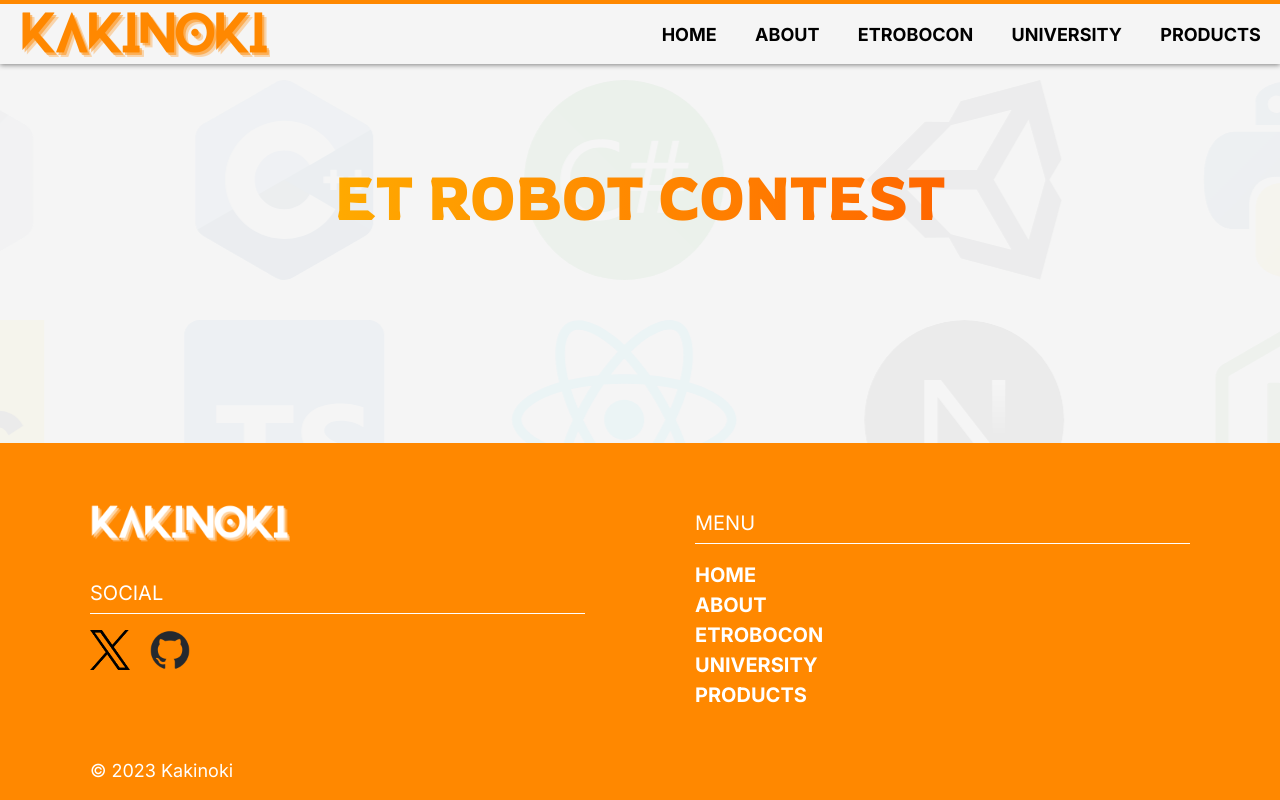
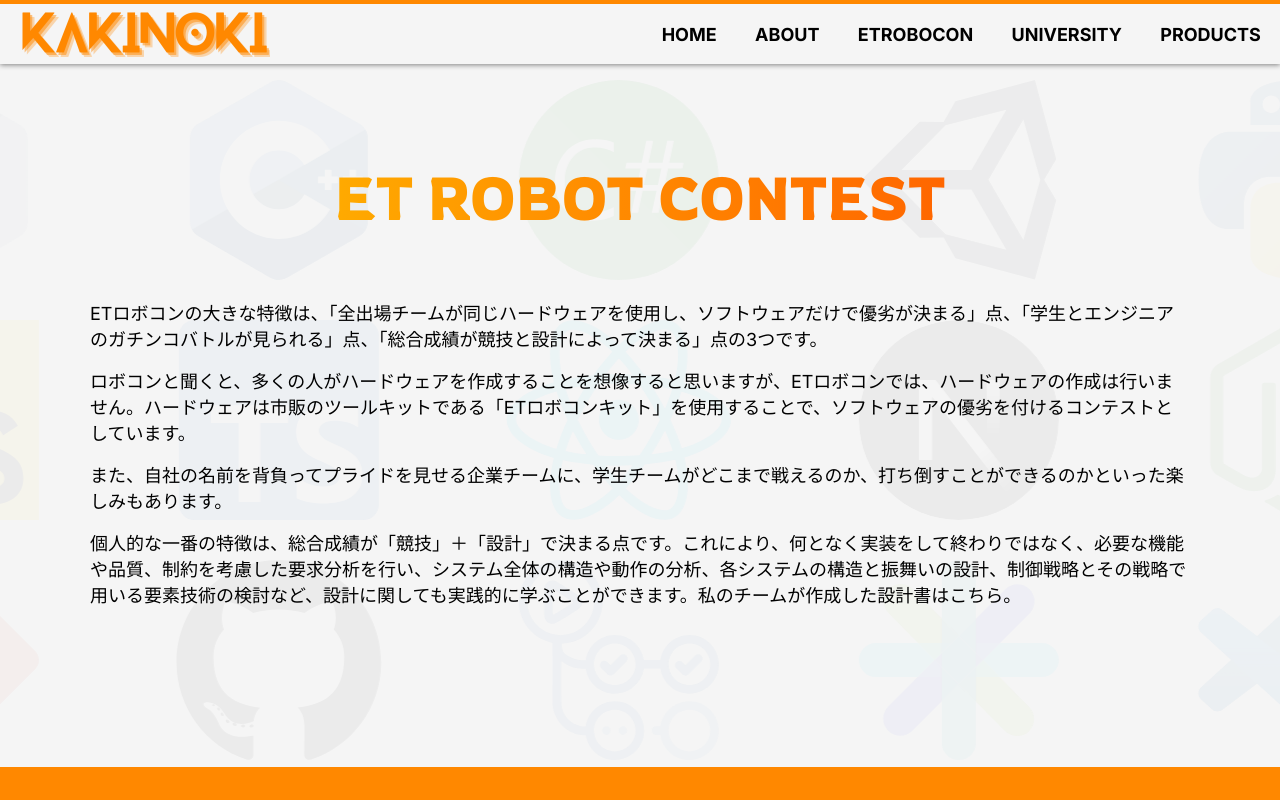
Before and after one commit to KakinokiKanta/about-kakinoki, a Next.js app: page /etrobo in a window 1280 px wide. Shown: the top 800 px of the page. Built offline with nearby package versions, Linux system fonts and the light colour scheme; a web font is replaced by a local one.

Commit message:
add: ETロボコンに関する説明文の追加

```diff
--- a/src/app/etrobo/_components/AboutET/index.tsx
+++ b/src/app/etrobo/_components/AboutET/index.tsx
@@ -7,7 +7,20 @@ export const AboutET = () => {
       <div className={styles.h1}>
         <H1Animation title="ET ROBOT CONTEST" />
       </div>
-      <div></div>
+      <div>
+        <p>
+          ETロボコンの大きな特徴は、「全出場チームが同じハードウェアを使用し、ソフトウェアだけで優劣が決まる」点、「学生とエンジニアのガチンコバトルが見られる」点、「総合成績が競技と設計によって決まる」点の3つです。
+        </p>
+        <p>
+          ロボコンと聞くと、多くの人がハードウェアを作成することを想像すると思いますが、ETロボコンでは、ハードウェアの作成は行いません。ハードウェアは市販のツールキットである「ETロボコンキット」を使用することで、ソフトウェアの優劣を付けるコンテストとしています。
+        </p>
+        <p>
+          また、自社の名前を背負ってプライドを見せる企業チームに、学生チームがどこまで戦えるのか、打ち倒すことができるのかといった楽しみもあります。
+        </p>
+        <p>
+          個人的な一番の特徴は、総合成績が「競技」＋「設計」で決まる点です。これにより、何となく実装をして終わりではなく、必要な機能や品質、制約を考慮した要求分析を行い、システム全体の構造や動作の分析、各システムの構造と振舞いの設計、制御戦略とその戦略で用いる要素技術の検討など、設計に関しても実践的に学ぶことができます。私のチームが作成した設計書はこちら。
+        </p>
+      </div>
     </section>
   )
 }
```
